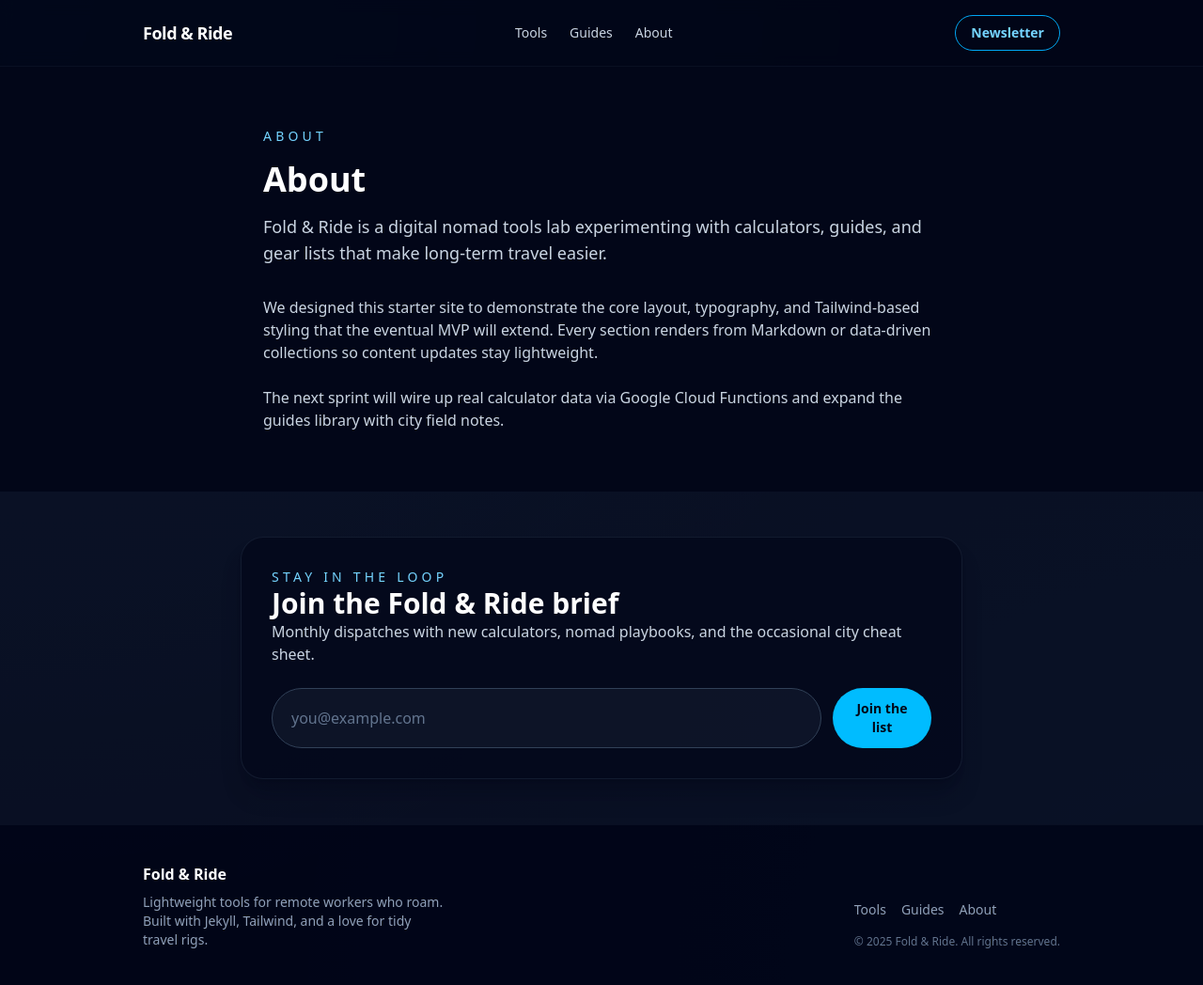
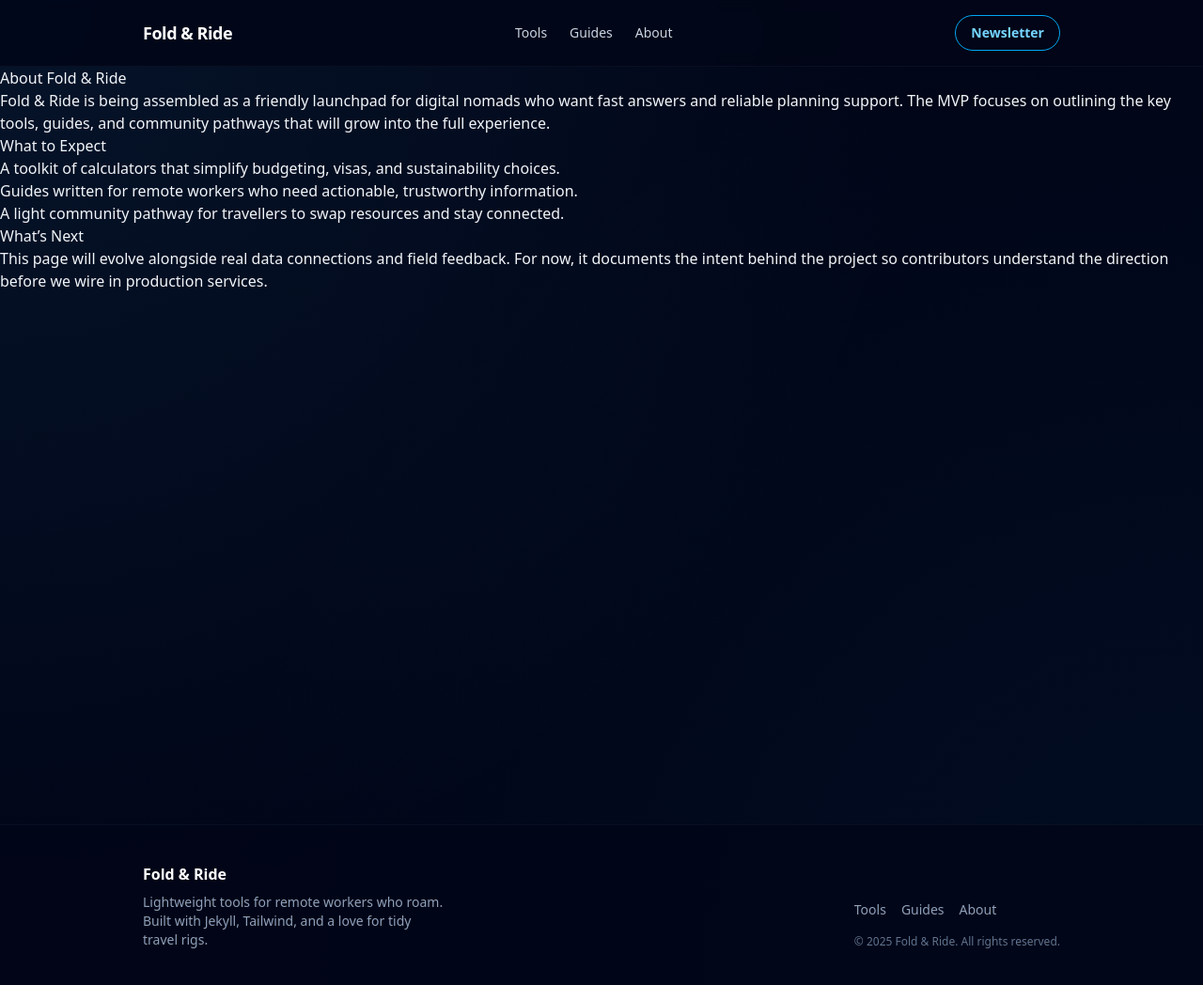
Before and after one commit to krussll/foldandride, a Jekyll site: the page built from about/index.md, in a window 1280 px wide and 1050 px high. Shown: the whole window at 94% size. Built offline with Jekyll 4.4.1, drawn with Linux system fonts in a browser that asks for light colours; some web fonts are replaced.

```diff
--- a/_includes/footer.html
+++ b/_includes/footer.html
@@ -7,7 +7,7 @@
     <div class="space-y-4">
       <nav aria-label="Secondary" class="flex gap-4 text-slate-400">
         <a class="transition hover:text-sky-300" href="{{ '/tools/' | relative_url }}">Tools</a>
-        <a class="transition hover:text-sky-300" href="{{ '/blog/' | relative_url }}">Guides</a>
+        <a class="transition hover:text-sky-300" href="{{ '/guides/' | relative_url }}">Guides</a>
         <a class="transition hover:text-sky-300" href="{{ '/about/' | relative_url }}">About</a>
       </nav>
       <p class="text-xs text-slate-500">&copy; <span data-year></span> Fold &amp; Ride. All rights reserved.</p>
--- a/_includes/header.html
+++ b/_includes/header.html
@@ -3,7 +3,7 @@
     <a class="text-lg font-semibold tracking-tight text-white" href="{{ '/' | relative_url }}">Fold &amp; Ride</a>
     <nav aria-label="Primary" class="hidden gap-6 text-sm font-medium text-slate-300 sm:flex">
       <a class="transition hover:text-sky-300" href="{{ '/tools/' | relative_url }}">Tools</a>
-      <a class="transition hover:text-sky-300" href="{{ '/blog/' | relative_url }}">Guides</a>
+      <a class="transition hover:text-sky-300" href="{{ '/guides/' | relative_url }}">Guides</a>
       <a class="transition hover:text-sky-300" href="{{ '/about/' | relative_url }}">About</a>
     </nav>
     <a class="rounded-full border border-sky-500 px-4 py-2 text-sm font-semibold text-sky-300 transition hover:bg-sky-500/10" href="{{ '/newsletter/' | relative_url }}">Newsletter</a>
--- a/about.md
+++ /dev/null
@@ -1,20 +0,0 @@
----
-layout: default
-title: "About"
-description: "The Fold & Ride ethos and how to work with the team."
-permalink: /about/
----
-<section class="bg-slate-950 py-16">
-  <div class="mx-auto max-w-3xl space-y-8 px-6">
-    <div class="space-y-4">
-      <p class="text-sm uppercase tracking-[0.3em] text-sky-300">About</p>
-      <h1 class="text-4xl font-semibold text-white">{{ page.title }}</h1>
-      <p class="text-lg text-slate-300">Fold &amp; Ride is a digital nomad tools lab experimenting with calculators, guides, and gear lists that make long-term travel easier.</p>
-    </div>
-    <div class="space-y-6 text-slate-300">
-      <p>We designed this starter site to demonstrate the core layout, typography, and Tailwind-based styling that the eventual MVP will extend. Every section renders from Markdown or data-driven collections so content updates stay lightweight.</p>
-      <p>The next sprint will wire up real calculator data via Google Cloud Functions and expand the guides library with city field notes.</p>
-    </div>
-  </div>
-</section>
-{% include newsletter.html %}
--- /dev/null
+++ b/about/index.md
@@ -0,0 +1,19 @@
+---
+layout: default
+title: "About Fold & Ride"
+description: "Discover the mission, focus, and next steps for the Fold & Ride toolkit."
+---
+
+# About Fold & Ride
+
+Fold & Ride is being assembled as a friendly launchpad for digital nomads who want fast answers and reliable planning support. The MVP focuses on outlining the key tools, guides, and community pathways that will grow into the full experience.
+
+## What to Expect
+
+- A toolkit of calculators that simplify budgeting, visas, and sustainability choices.
+- Guides written for remote workers who need actionable, trustworthy information.
+- A light community pathway for travellers to swap resources and stay connected.
+
+## What's Next
+
+This page will evolve alongside real data connections and field feedback. For now, it documents the intent behind the project so contributors understand the direction before we wire in production services.
--- a/index.html
+++ b/index.html
@@ -11,7 +11,7 @@ description: "Launch your next remote adventure with tools, guides, and stories
       <p class="text-lg text-slate-300">A calm, responsive starter site showcasing the Fold &amp; Ride experience with Tailwind-powered styling and Jekyll content blocks.</p>
       <div class="flex flex-col gap-3 sm:flex-row">
         <a class="inline-flex items-center justify-center rounded-full bg-sky-400 px-6 py-3 text-sm font-semibold text-slate-950 transition hover:bg-sky-300" href="{{ '/tools/' | relative_url }}">Explore the toolkit</a>
-        <a class="inline-flex items-center justify-center rounded-full border border-slate-700 px-6 py-3 text-sm font-semibold text-slate-200 transition hover:border-sky-400 hover:text-sky-300" href="{{ '/blog/' | relative_url }}">Read the guides</a>
+        <a class="inline-flex items-center justify-center rounded-full border border-slate-700 px-6 py-3 text-sm font-semibold text-slate-200 transition hover:border-sky-400 hover:text-sky-300" href="{{ '/guides/' | relative_url }}">Read the guides</a>
       </div>
     </div>
   </div>
```
Also changed, not shown: contact/index.md (added, +15 -0 lines), guides/best-cities-for-remote-workers.md (added, +19 -0 lines), guides/eco-travel-offsetting.md (added, +18 -0 lines), guides/how-to-plan-your-first-digital-nomad-trip.md (added, +19 -0 lines), guides/index.md (added, +15 -0 lines), join/index.md (added, +17 -0 lines), tools/cost-of-living-comparator.html (added, +17 -0 lines), tools/index.md (added, +19 -0 lines), tools/nomad-visa-finder.html (added, +17 -0 lines), tools/remote-work-destination-index.html (added, +17 -0 lines), tools/travel-budget-calculator.html (added, +17 -0 lines), tools/travel-carbon-offset-calculator.html (added, +17 -0 lines).
